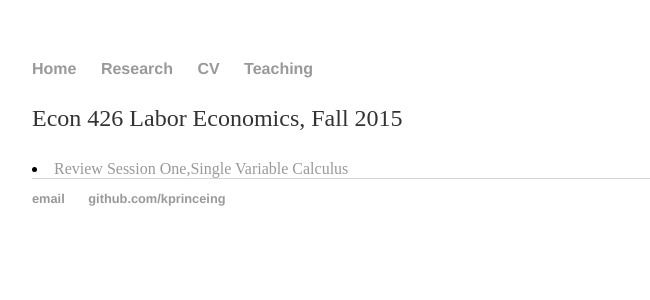
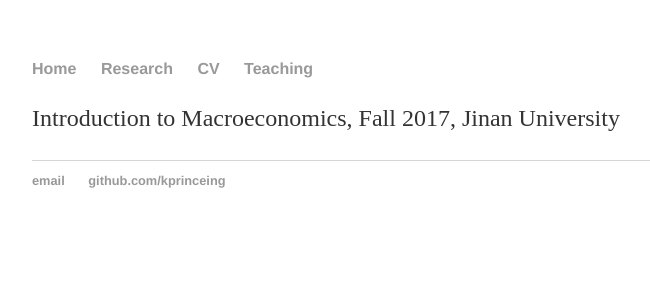
Before and after one commit to kprinceing/kprinceing.github.io, a Jekyll site: the page built from teaching.html, in a window 1280 px wide. Shown: the top 300 px of the page, without its empty margins (160-810 px from the left). Built offline with Jekyll 4.4.1, drawn with Linux system fonts in a browser that asks for light colours.

Commit message:
Update teaching.html

```diff
--- a/teaching.html
+++ b/teaching.html
@@ -3,6 +3,5 @@ layout: default
 title: teaching
 ---
 <div class="blurb">
-	<p>Econ 426 Labor Economics, Fall 2015</p>
-	<li> <a href="https://www.dropbox.com/s/gozvfrcuq2b6lu4/review_session_one.pdf?dl=0">Review Session One,Single Variable Calculus </a> </li>
+	<p> Introduction to Macroeconomics, Fall 2017, Jinan University</p>
 </div><!-- /.blurb -->
```
